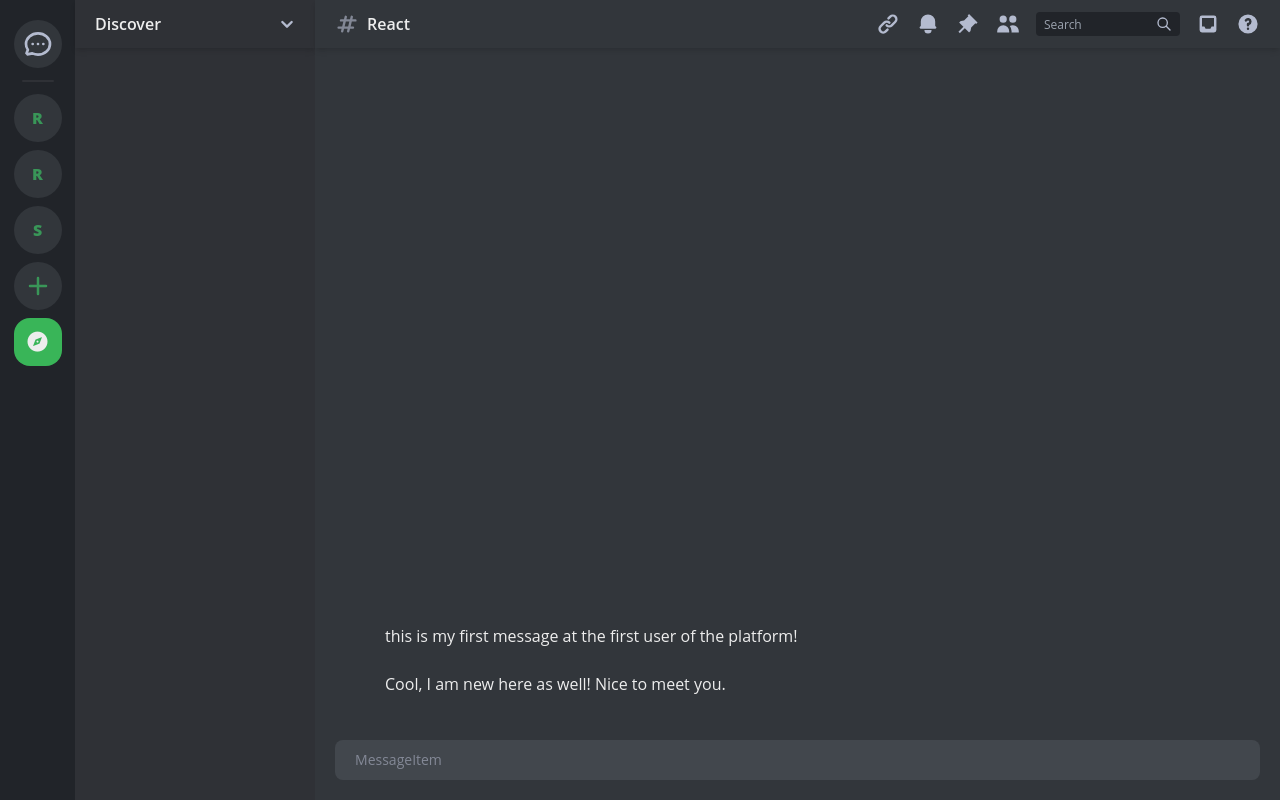
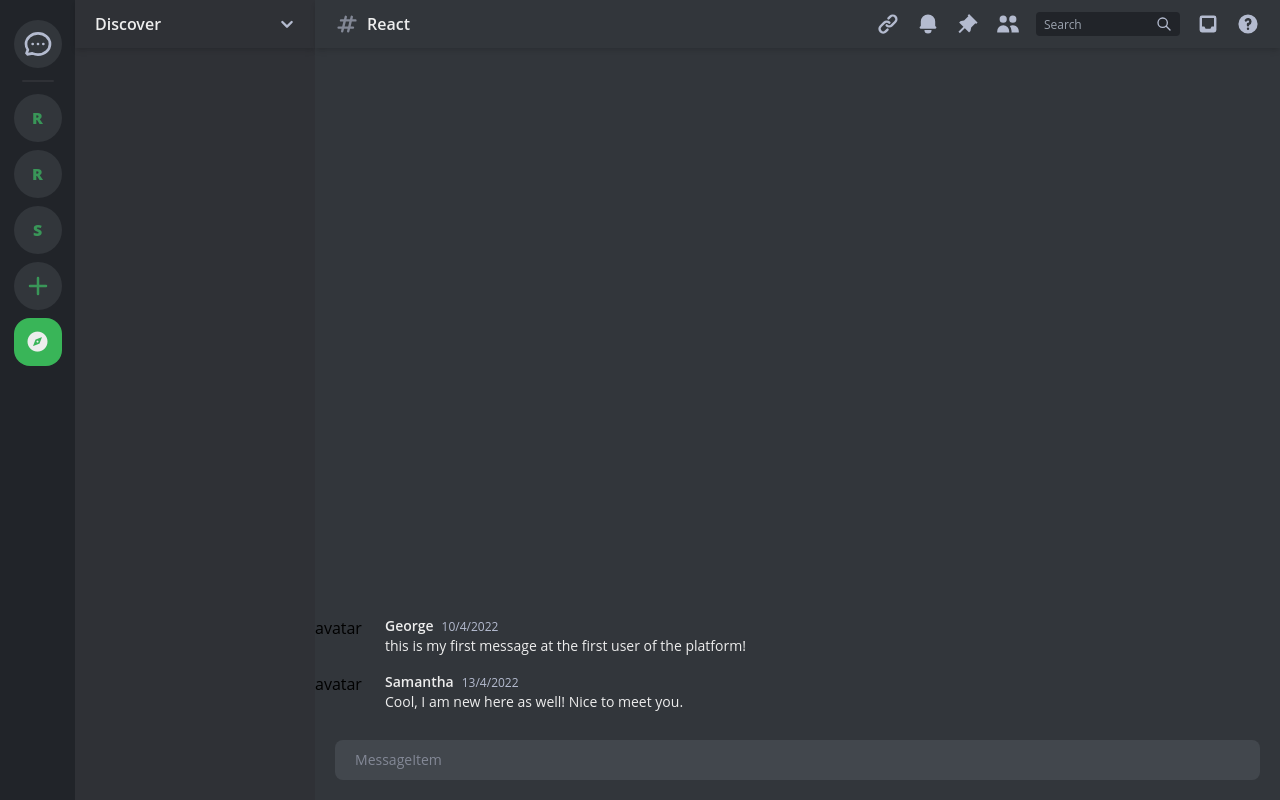
Before and after one commit to timothyc3/discord-clone, a React (Create React App) app: page / in a window 1280 px wide. Built offline with nearby package versions, Linux system fonts and the light colour scheme.

Commit message:
styled messages that appear into the chat GUI.

```diff
--- a/src/components/Content/components/MessageContainer.tsx
+++ b/src/components/Content/components/MessageContainer.tsx
@@ -7,7 +7,7 @@ export default function MessageContainer() {
 
     const messageIds : string[] = useAppSelector(state => {
         if (state.active.levelTwo in state.channel.entities.id) {
-            return state.channel.entities.id[state.active.levelTwo].messageIds;
+            return state.channel.entities.id[state.active.levelTwo].messageIds
         } else {
             return []
         }
@@ -20,7 +20,7 @@ export default function MessageContainer() {
     )
 
     return (
-        <div className="flex flex-col justify-end pr-2">
+        <div className="flex flex-col justify-end pr-2 gap-y-2">
             {renderedMessages}
         </div>
     )
--- a/src/components/Content/components/MessageItem.tsx
+++ b/src/components/Content/components/MessageItem.tsx
@@ -1,16 +1,27 @@
 import React from "react";
 import {useAppSelector} from "../../../hooks";
-import { Message } from "../../../types";
+import { Message, User } from "../../../types";
+import {shallowEqual} from "react-redux";
 
 export default function MessageItem(props: {id: string}) {
 
     const messageContent: Message = useAppSelector(state =>
-    state.messages.entities.id[props.id])
+    state.messages.entities.id[props.id], shallowEqual);
+
+    const user : User = useAppSelector(state =>
+        state.user.entities.id[messageContent.userId], shallowEqual);
+
+    function formatDate(date: Date) {
+        return `${date.getDate()}/${date.getMonth()}/${date.getFullYear()}`
+    }
 
     return (
-        <div className="w-full h-auto min-h-48 grid grid-cols-[70px_1fr]">
-            <div></div>
-            <p className="text-white">{messageContent.text}</p>
+        <div className="w-full h-auto min-h-48 grid grid-cols-[70px_1fr] grid-rows-[auto_1fr]">
+            <div className="row-span-2">avatar</div>
+            <h5 className="h-full text-white text-sm font-semibold">{user.name}
+                <span className="pl-2 text-light-grey text-xs font-normal pt-10">{formatDate(messageContent.date)}</span>
+            </h5>
+            <p className="text-white text-sm">{messageContent.text}</p>
 
         </div>
     )
--- a/src/features/messageSlice.ts
+++ b/src/features/messageSlice.ts
@@ -16,7 +16,7 @@ const initialState : MessageState = {
                 id: "1",
                 userId: "1",
                 text: "this is my first message at the first user of the platform!",
-                date: new Date(2022, 4, 13, 22, 10, 13, 5)
+                date: new Date(2022, 4, 10, 22, 10, 13, 5)
             },
             "2" : {
                 id: "2",
@@ -34,13 +34,13 @@ const initialState : MessageState = {
                 id: "4",
                 userId: "3",
                 text: "It is about redux.",
-                date: new Date(2022, 4, 15, 1, 5, 12, 59)
+                date: new Date(2022, 4, 14, 1, 5, 12, 59)
             },
             "5" : {
                 id: "5",
                 userId: "1",
                 text: "I love Vue",
-                date: new Date(2022, 4, 18, 1, 20, 31, 10)
+                date: new Date(2022, 4, 17, 1, 20, 31, 10)
             },
             "6" : {
                 id: "6",
@@ -52,7 +52,7 @@ const initialState : MessageState = {
                 id: "7",
                 userId: "5",
                 text: "Why use Vue when you can just use React?",
-                date: new Date(2022, 4, 18, 8, 5, 20 ,3)
+                date: new Date(2022, 4, 18, 11, 5, 20 ,3)
             },
             "8" : {
                 id: "8",
@@ -70,7 +70,7 @@ const initialState : MessageState = {
                 id: "10",
                 userId: "2",
                 text: "No one using Scala",
-                date: new Date(2022, 4, 21, 22, 10, 49, 21)
+                date: new Date(2022, 4, 21, 23, 10, 49, 21)
             }
         },
         allIds: ["1", "2", "3", "4", "5", "6", "7", "8", "9", "10"]
--- /dev/null
+++ b/src/features/userSlice.ts
@@ -0,0 +1,59 @@
+import {createSlice} from "@reduxjs/toolkit";
+import {User} from "../types"
+
+interface UserState {
+    status: 'idle' | 'loading',
+    entities: {
+        id: { [key: string]: User },
+        allIds: string[]
+    }
+}
+
+const initialState : UserState = {
+    status: 'idle',
+    entities: {id: {
+            "1" : {
+                id: "1",
+                avatar: "",
+                name: "George"
+            },
+            "2" : {
+                id: "2",
+                avatar: "",
+                name: "Samantha"
+            },
+            "3" : {
+                id: "3",
+                avatar: "",
+                name: "Tiffany"
+            },
+            "4" : {
+                id: "4",
+                avatar: "",
+                name: "Matilda"
+            },
+            "5" : {
+                id: "5",
+                avatar: "",
+                name: "Sam"
+            },
+            "6" : {
+                id: "6",
+                avatar: "",
+                name: "Frank"
+            },
+        },
+        allIds: ["1", "2", "3", "4", "5", "6"]
+    }
+}
+
+export const userSlice = createSlice({
+    name: 'user',
+    initialState: initialState,
+    reducers: {
+    }
+});
+
+// export const { } = userSlice.actions;
+
+export default userSlice.reducer;
--- a/src/store.tsx
+++ b/src/store.tsx
@@ -3,12 +3,14 @@ import {serverSlice} from "./features/serverSlice";
 import {channelSlice} from "./features/channelSlice";
 import {activeSlice} from "./features/activeSlice";
 import {messageSlice} from "./features/messageSlice";
+import {userSlice} from "./features/userSlice";
 
 export const store = configureStore({
     reducer: {
         server: serverSlice.reducer,
         channel: channelSlice.reducer,
         messages: messageSlice.reducer,
+        user: userSlice.reducer,
         active: activeSlice.reducer,
     }
 })
--- a/src/types.ts
+++ b/src/types.ts
@@ -22,5 +22,5 @@ export interface Server {
 export interface User {
     id: string,
     avatar: string,
-    userName: string,
+    name: string,
 }
```
